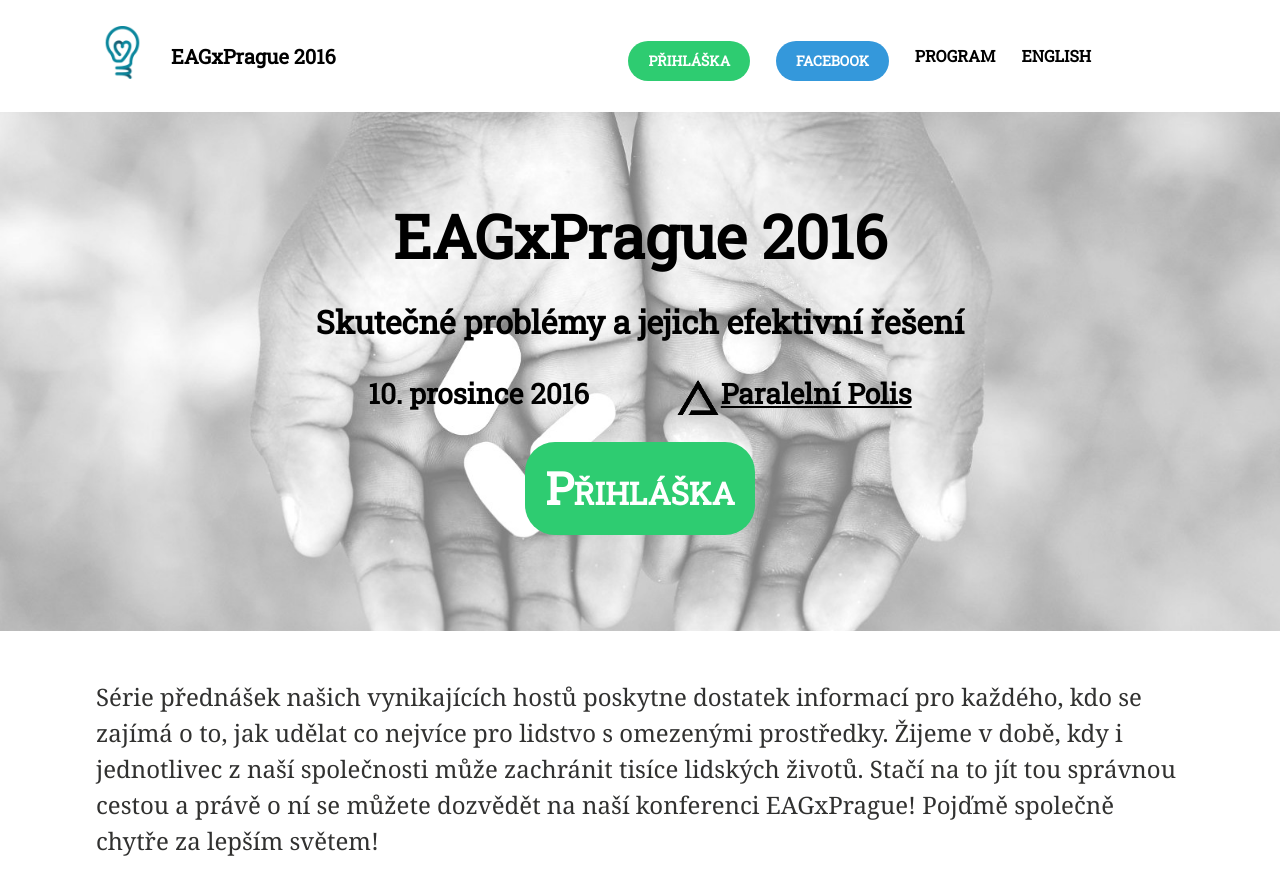
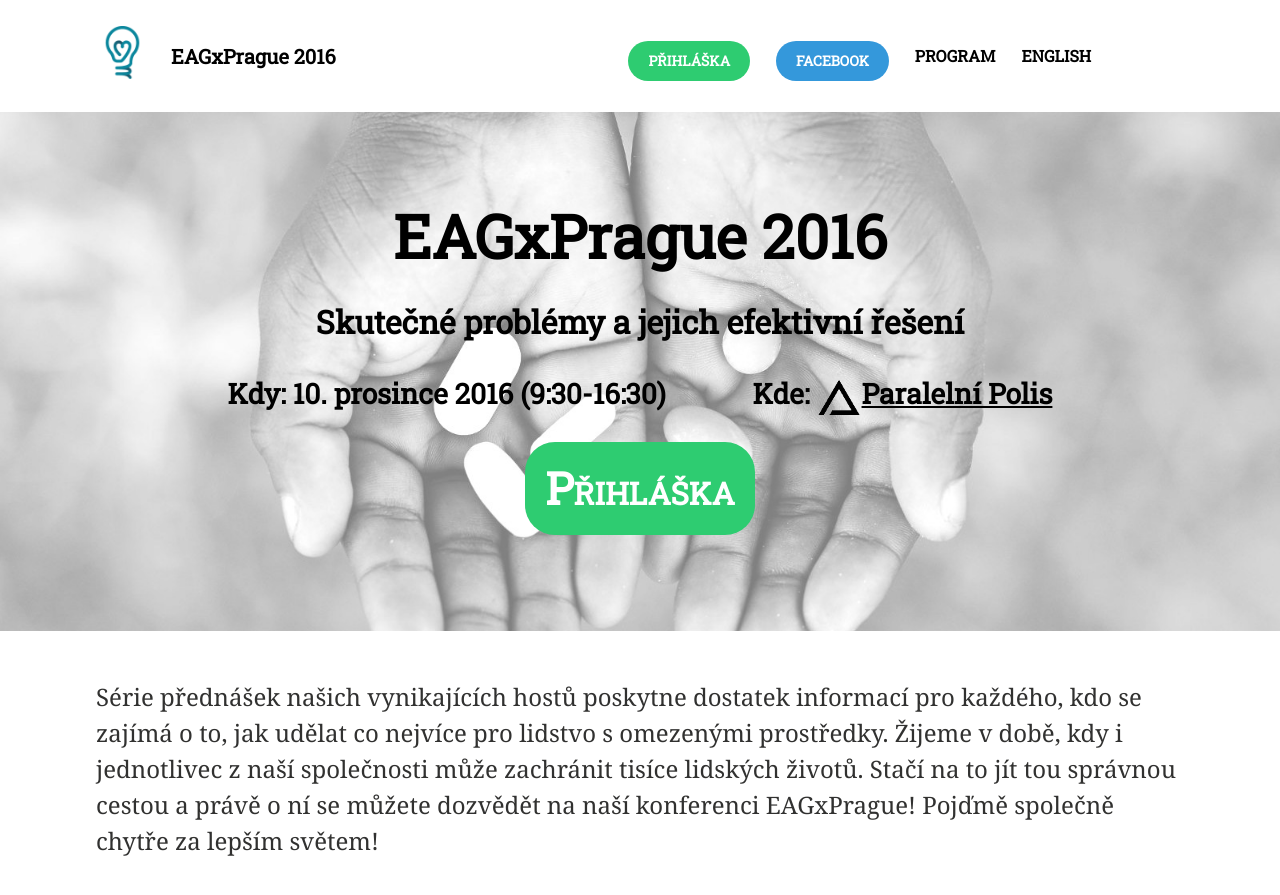
Before and after one commit to ea-czech-republic/eagxprague.org, a Jekyll site: the page built from index.md, in a window 1280 px wide and 900 px high. Shown: the top 895 px of the window. Built offline with Jekyll 4.4.1, drawn with Linux system fonts in a browser that asks for light colours; nearby versions of some CDN libraries.

Commit message:
WIP - cas konani v hlavicce

```diff
--- a/_layouts/home.html
+++ b/_layouts/home.html
@@ -71,7 +71,7 @@
       <div class="wrap page-lead-content">
         <h1>EAGxPrague 2016</h1>
         <h2>Skutečné problémy a jejich efektivní řešení</h2>
-	<h3>10. prosince 2016<span style="display: inline-block; width: 80px;"></span> <a
+        <h3>Kdy: 10. prosince 2016 (9:30-16:30)<span style="display: inline-block; width: 80px;"></span> Kde: <a
 	   href="https://www.paralelnipolis.cz/"><img src="images/pp-black-75.png">Paralelní Polis</a></h3>
 
     <h3><a href="https://goo.gl/forms/mVaVHPA60dy36Et73" class="btn btn-success" id="primary-reg-button">Přihláška</a></h3>
--- a/_layouts/home_en.html
+++ b/_layouts/home_en.html
@@ -68,7 +68,7 @@
       <div class="wrap page-lead-content">
         <h1>EAGxPrague 2016</h1>
         <h2>Real problems and their effective solutions</h2>
-	<h3>December 10 2016<span style="display: inline-block; width: 80px;"></span> <a
+	<h3>When: December 10 2016 (9:30-16:30)<span style="display: inline-block; width: 80px;"></span> Where: <a
 	   href="https://www.paralelnipolis.cz/"><img src="images/pp-black-75.png">Paralelní Polis</a></h3>
 
 	<h3><a class="btn btn-success" id="primary-reg-button" href="https://goo.gl/forms/MdzZPwUsGf8e210P2">Application</a></h3>
```
